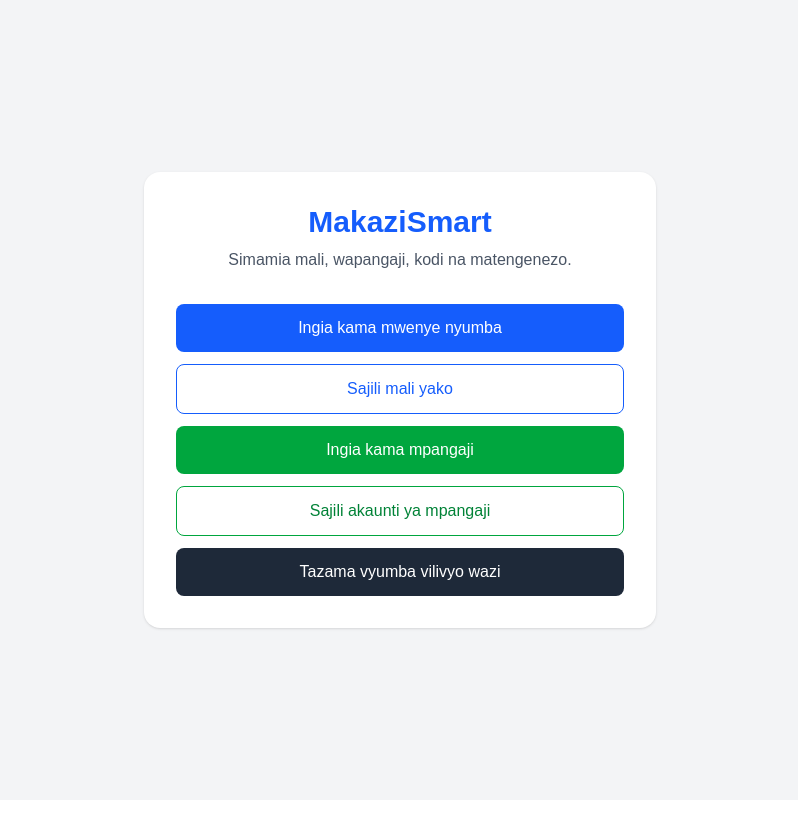
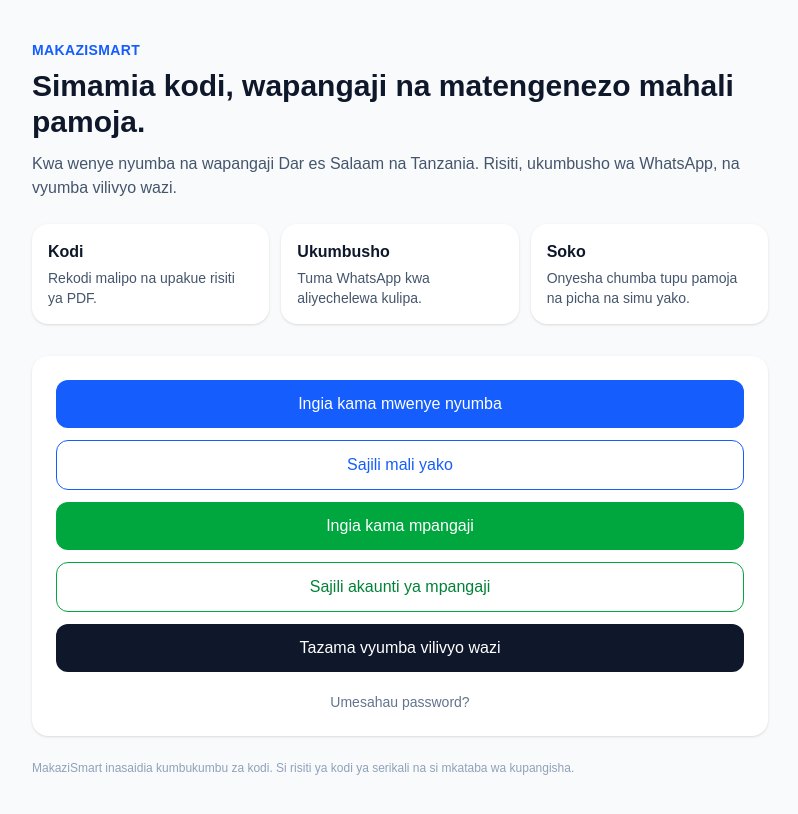
Before and after one commit to hamisirajabu2406-tech/makazismart, a Next.js app: page / in a window 1280 px wide. Shown: the top 814 px of the page, without its empty margins (240-1038 px from the left). Built offline with nearby package versions, Linux system fonts and the light colour scheme.

Commit message:
home page

```diff
--- a/app/page.tsx
+++ b/app/page.tsx
@@ -1,29 +1,57 @@
 export default function HomePage() {
   return (
-    <div className="min-h-screen bg-gray-100 flex items-center justify-center px-4">
-      <div className="max-w-lg w-full bg-white rounded-2xl shadow p-8 text-center">
-        <h1 className="text-3xl font-bold text-blue-600">MakaziSmart</h1>
-        <p className="text-gray-600 mt-2 mb-8">
-          Simamia mali, wapangaji, kodi na matengenezo.
+    <div className="min-h-screen bg-slate-50">
+      <header className="max-w-3xl mx-auto px-4 pt-10 pb-6">
+        <p className="text-sm font-semibold tracking-wide text-blue-600">MAKAZISMART</p>
+        <h1 className="text-3xl font-bold text-slate-900 mt-2">
+          Simamia kodi, wapangaji na matengenezo mahali pamoja.
+        </h1>
+        <p className="text-slate-600 mt-3">
+          Kwa wenye nyumba na wapangaji Dar es Salaam na Tanzania. Risiti, ukumbusho wa WhatsApp, na vyumba vilivyo wazi.
         </p>
-        <div className="space-y-3">
-          <a href="/login" className="block bg-blue-600 text-white py-3 rounded-lg font-medium">
+      </header>
+
+      <main className="max-w-3xl mx-auto px-4 pb-12">
+        <div className="grid grid-cols-1 sm:grid-cols-3 gap-3 mb-8">
+          <div className="bg-white rounded-2xl p-4 shadow-sm">
+            <p className="font-semibold text-slate-900">Kodi</p>
+            <p className="text-sm text-slate-600 mt-1">Rekodi malipo na upakue risiti ya PDF.</p>
+          </div>
+          <div className="bg-white rounded-2xl p-4 shadow-sm">
+            <p className="font-semibold text-slate-900">Ukumbusho</p>
+            <p className="text-sm text-slate-600 mt-1">Tuma WhatsApp kwa aliyechelewa kulipa.</p>
+          </div>
+          <div className="bg-white rounded-2xl p-4 shadow-sm">
+            <p className="font-semibold text-slate-900">Soko</p>
+            <p className="text-sm text-slate-600 mt-1">Onyesha chumba tupu pamoja na picha na simu yako.</p>
+          </div>
+        </div>
+
+        <div className="bg-white rounded-2xl shadow-sm p-6 space-y-3">
+          <a href="/login" className="block bg-blue-600 text-white text-center py-3 rounded-xl font-medium">
             Ingia kama mwenye nyumba
           </a>
-          <a href="/register" className="block border border-blue-600 text-blue-600 py-3 rounded-lg font-medium">
+          <a href="/register" className="block border border-blue-600 text-blue-600 text-center py-3 rounded-xl font-medium">
             Sajili mali yako
           </a>
-          <a href="/tenants/login" className="block bg-green-600 text-white py-3 rounded-lg font-medium">
+          <a href="/tenants/login" className="block bg-green-600 text-white text-center py-3 rounded-xl font-medium">
             Ingia kama mpangaji
           </a>
-          <a href="/tenants/register" className="block border border-green-600 text-green-700 py-3 rounded-lg font-medium">
+          <a href="/tenants/register" className="block border border-green-600 text-green-700 text-center py-3 rounded-xl font-medium">
             Sajili akaunti ya mpangaji
           </a>
-          <a href="/listings" className="block bg-gray-800 text-white py-3 rounded-lg font-medium">
+          <a href="/listings" className="block bg-slate-900 text-white text-center py-3 rounded-xl font-medium">
             Tazama vyumba vilivyo wazi
           </a>
+          <a href="/forgot-password" className="block text-center text-sm text-slate-500 pt-2">
+            Umesahau password?
+          </a>
         </div>
-      </div>
+
+        <p className="text-xs text-slate-400 mt-6">
+          MakaziSmart inasaidia kumbukumbu za kodi. Si risiti ya kodi ya serikali na si mkataba wa kupangisha.
+        </p>
+      </main>
     </div>
   )
 }
```
